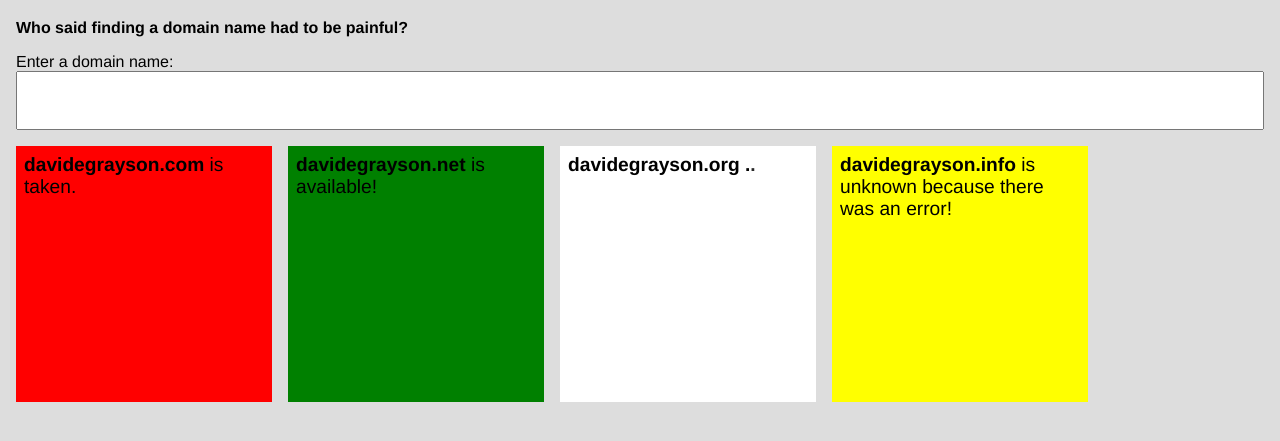
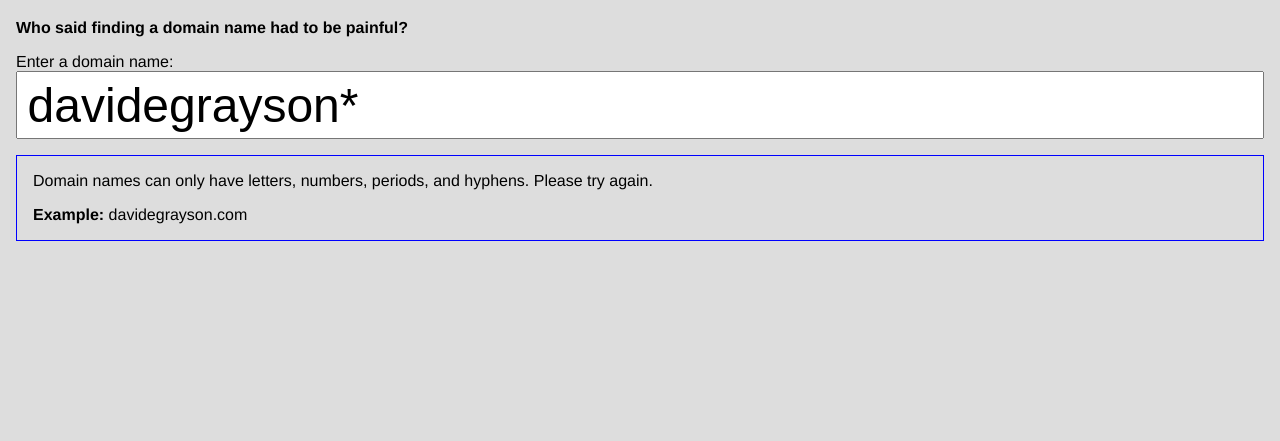
Before and after one commit to DavidEGrayson/websocketwhois, a plain HTML site: page www/index.html in a window 1280 px wide. Shown: the part 77-518 px from the top of the page. Drawn offline with nearby package versions, Linux system fonts and the light colour scheme.

Commit message:
Very nice error message and animation for people who enter an invalid domain name.  Might expand this to have more error messages later.

```diff
--- a/www/application.css
+++ b/www/application.css
@@ -1,7 +1,3 @@
-html {
-  overflow: hidden;
-}
-
 body {
   padding: 0;
   margin: 0;
@@ -16,6 +12,7 @@ body {
 #input-area {
   padding-left: 1em;
   padding-right: 1em;
+  margin-bottom: 1em;
 }
 
 label[for=user-input] {
@@ -25,8 +22,24 @@ label[for=user-input] {
 #user-input {
   font-size: 300%;
   width: 100%;
-  padding: 0 0.2em 0 0.2em;
+  padding: 0.1em 0.2em;
 }
+
+.invalid #user-input {
+  background-color: #FDD;
+}
+
+#user-input.invalid:after {
+  content: "Invalid input."
+}
+
+.errorMessage {
+  display: none;
+  border: 1px solid blue;
+  margin: 1em;
+  padding: 0 1em;
+}
+
 
 #result-area {
   margin-top: 1em;
@@ -44,7 +57,6 @@ label[for=user-input] {
 
 .result p:first-child {
   margin-top: 0;
-  font-size: 120%;
 }
 
 .result .animatedEllipsis {
@@ -78,7 +90,6 @@ label[for=user-input] {
 .animatedEllipsis :nth-child(1) { -webkit-animation-delay: 1.0s; }
 .animatedEllipsis :nth-child(2) { -webkit-animation-delay: 1.2s; }
 .animatedEllipsis :nth-child(3) { -webkit-animation-delay: 1.4s; }
-
 @-webkit-keyframes dot {
     0% { opacity: 0; }
    50% { opacity: 0; }
--- a/www/application.js
+++ b/www/application.js
@@ -1,3 +1,7 @@
+// TODO: Favorites list using HTML5 storage
+
+// Useful: http://matthewlein.com/experiments/easing.html
+
 $(function() {
   var user_input = $("#user-input");
   var tldsOfInterest = ["com", "net"];
@@ -17,7 +21,7 @@ $(function() {
 
   user_input.keyup(keyUpCallback = function() {
     var input_string = user_input.val().toLowerCase();
-    if (!input_string.match(/^[a-z.]*$/)) {
+    if (!input_string.match(/^[a-z-.0-9]*$/)) {
       userInputInvalid = true;
       domainNames = []
       // TODO: indicate that the input was invalid
@@ -48,6 +52,17 @@ $(function() {
     }
     else {
       console.log("User interested in: " + domainNames);
+    }
+  });
+
+  userInputChangeCallbacks.add(function() {
+    if (userInputInvalid)
+    {
+      $("#userInputInvalidMessage").slideDown(500);
+    }
+    else
+    {
+      $("#userInputInvalidMessage").slideUp(200);
     }
   });
 
@@ -105,19 +120,19 @@ $(function() {
   });
 
   // Uncomment the code below to make it easier to debug certain things.
+  window.setTimeout(function() {
+    $("#user-input").val("davidegrayson*");
+    keyUpCallback();
+  }, 500);
+
   //window.setTimeout(function() {
-  //  $("#user-input").val("davidegrayson");
-  //  keyUpCallback();
-  //}, 500);
-
-  window.setTimeout(function() {
-    domainResults = [
-      {name: "davidegrayson.com", state: "taken"},
-      {name: "davidegrayson.net", state: "available"},
-      {name: "davidegrayson.org", state: "pending"},
-      {name: "davidegrayson.info", state: "error"}
-    ]
-    domainResultsChangeCallbacks.fire();
-  }, 50);
+  //  domainResults = [
+  //    {name: "davidegrayson.com", state: "taken"},
+  //    {name: "davidegrayson.net", state: "available"},
+  //    {name: "davidegrayson.org", state: "pending"},
+  //    {name: "davidegrayson.info", state: "error"}
+  //  ]
+  //  domainResultsChangeCallbacks.fire();
+  //}, 50);
 
 });
--- a/www/index.html
+++ b/www/index.html
@@ -18,6 +18,11 @@
   <input type="text" id="user-input">
 </div>
 
+<div class="errorMessage" id="userInputInvalidMessage">
+  <p>Domain names can only have letters, numbers, periods, and hyphens.  Please try again.</p>
+  <p><b>Example:</b> davidegrayson.com</p>
+</div>
+
 <div id="result-area">
 
 </div>
--- a/www/whois.js
+++ b/www/whois.js
@@ -1,3 +1,5 @@
+// TODO: take care of reconnecting if the websocket gets closed somehow
+
 $(whois = function() {
   var conn;
   var domains = {};
```
